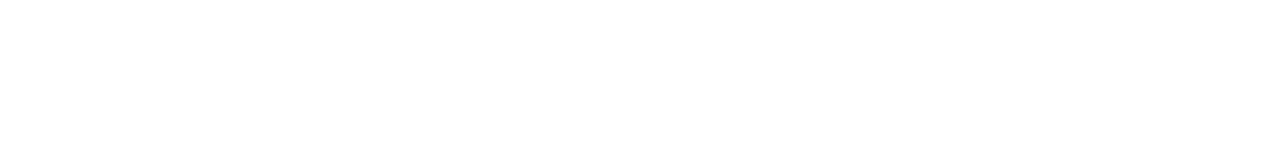
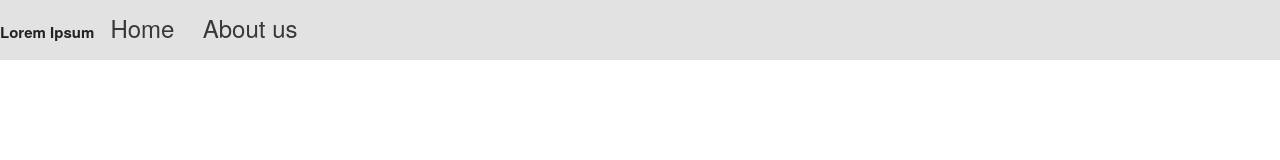
Before and after one commit to StraleB/Website-template-made-with-Skeleton-css, a plain HTML site: page index.html in a window 1280 px wide. Drawn offline with nearby package versions, Linux system fonts and the light colour scheme.

Commit message:
changed the hover effect

```diff
--- a/index.html
+++ b/index.html
@@ -10,7 +10,13 @@
     <title>Skeleton Page</title>
 </head>
 <body>
-    <div class="navbar"></div>
+    <nav>
+        <ul>
+     <li><strong>Lorem Ipsum</strong></li>
+    <li> <a id="home" class="nav-link" href="#">Home</a></li>
+    <li> <a id="home" class="nav-link" href="#">About us</a></li>
+        </ul>
+</nav>
     <div class="container"></div>
     <footer class="footer"></footer>
 </body>
--- a/style/style.css
+++ b/style/style.css
@@ -0,0 +1,28 @@
+*{
+    padding: 0;
+    margin: 0;
+}
+nav{
+    background:rgb(226, 226, 226);
+    height: 4em;
+}
+
+nav ul{
+    padding-top:0.6em;
+}
+
+ul li {
+    list-style: none;
+    display: inline;
+}
+
+.nav-link{
+    text-decoration: none;
+    padding: 0em 0.5em;
+    font-size: 1.6em;
+    color: rgb(56, 56, 56);
+}
+
+.nav-link:hover{
+    color:rgb(121, 121, 121);
+}
```
